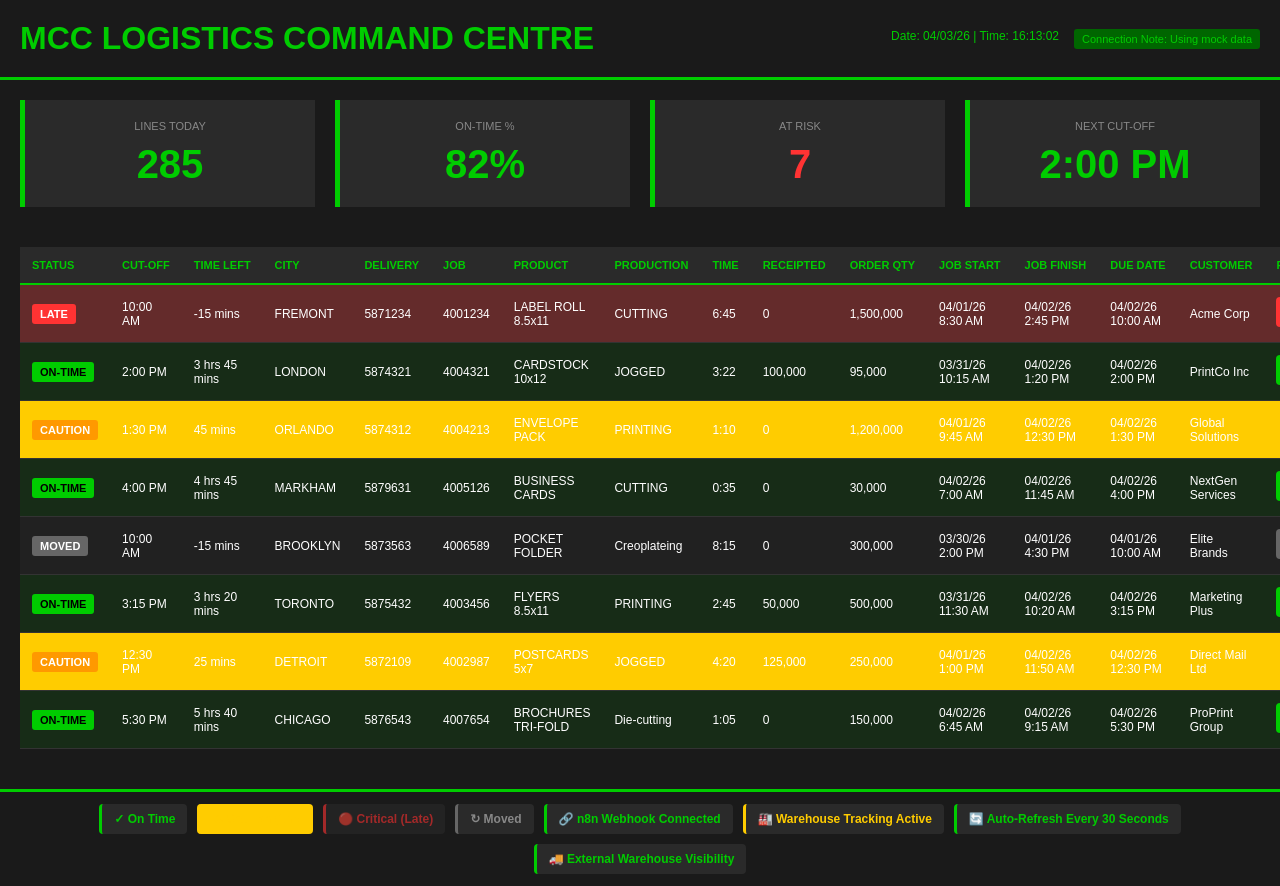
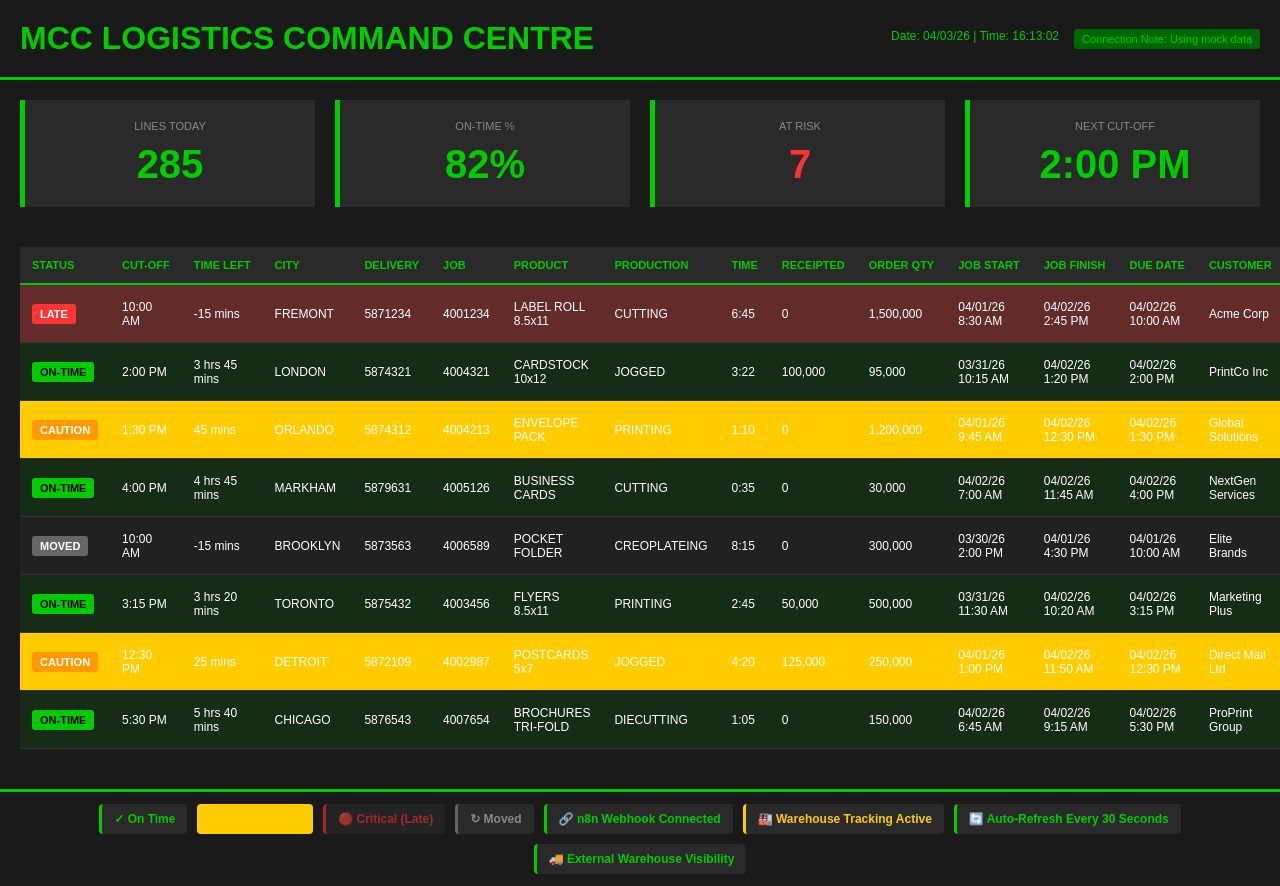
Before and after one commit to ricardo-business-camp/mcc-logistics-dashboard, a React (Create React App) app: page / in a window 1280 px wide. Built offline with nearby package versions, Linux system fonts and the light colour scheme.

Commit message:
Update App.js

```diff
--- a/src/App.js
+++ b/src/App.js
@@ -15,10 +15,10 @@ function App() {
     { status: 'ON-TIME', cutoff: '2:00 PM', timeLeft: '3 hrs 45 mins', city: 'LONDON', delivery: '5874321', job: '4004321', product: 'CARDSTOCK 10x12', production: 'JOGGED', timeInStatus: '3:22', receipted: '100,000', orderQty: '95,000', jobStart: '03/31/26 10:15 AM', jobFinish: '04/02/26 1:20 PM', dueDate: '04/02/26 2:00 PM', customer: 'PrintCo Inc', readyPercent: 100, truck: 'SHUTTLE-Q1', warehouse: 'EXTERNAL' },
     { status: 'CAUTION', cutoff: '1:30 PM', timeLeft: '45 mins', city: 'ORLANDO', delivery: '5874312', job: '4004213', product: 'ENVELOPE PACK', production: 'PRINTING', timeInStatus: '1:10', receipted: 0, orderQty: '1,200,000', jobStart: '04/01/26 9:45 AM', jobFinish: '04/02/26 12:30 PM', dueDate: '04/02/26 1:30 PM', customer: 'Global Solutions', readyPercent: 75, truck: 'SHUTTLE-Q2', warehouse: 'EXTERNAL' },
     { status: 'ON-TIME', cutoff: '4:00 PM', timeLeft: '4 hrs 45 mins', city: 'MARKHAM', delivery: '5879631', job: '4005126', product: 'BUSINESS CARDS', production: 'CUTTING', timeInStatus: '0:35', receipted: 0, orderQty: '30,000', jobStart: '04/02/26 7:00 AM', jobFinish: '04/02/26 11:45 AM', dueDate: '04/02/26 4:00 PM', customer: 'NextGen Services', readyPercent: 100, truck: 'SHUTTLE-Q3', warehouse: 'MCC PLANT' },
-    { status: 'MOVED', cutoff: '10:00 AM', timeLeft: '-15 mins', city: 'BROOKLYN', delivery: '5873563', job: '4006589', product: 'POCKET FOLDER', production: 'Creoplateing', timeInStatus: '8:15', receipted: 0, orderQty: '300,000', jobStart: '03/30/26 2:00 PM', jobFinish: '04/01/26 4:30 PM', dueDate: '04/01/26 10:00 AM', customer: 'Elite Brands', readyPercent: 100, truck: 'SHIPPED', warehouse: 'MCC PLANT' },
+    { status: 'MOVED', cutoff: '10:00 AM', timeLeft: '-15 mins', city: 'BROOKLYN', delivery: '5873563', job: '4006589', product: 'POCKET FOLDER', production: 'CREOPLATEING', timeInStatus: '8:15', receipted: 0, orderQty: '300,000', jobStart: '03/30/26 2:00 PM', jobFinish: '04/01/26 4:30 PM', dueDate: '04/01/26 10:00 AM', customer: 'Elite Brands', readyPercent: 100, truck: 'SHIPPED', warehouse: 'MCC PLANT' },
     { status: 'ON-TIME', cutoff: '3:15 PM', timeLeft: '3 hrs 20 mins', city: 'TORONTO', delivery: '5875432', job: '4003456', product: 'FLYERS 8.5x11', production: 'PRINTING', timeInStatus: '2:45', receipted: '50,000', orderQty: '500,000', jobStart: '03/31/26 11:30 AM', jobFinish: '04/02/26 10:20 AM', dueDate: '04/02/26 3:15 PM', customer: 'Marketing Plus', readyPercent: 100, truck: 'SHUTTLE-Q1', warehouse: 'MCC PLANT' },
     { status: 'CAUTION', cutoff: '12:30 PM', timeLeft: '25 mins', city: 'DETROIT', delivery: '5872109', job: '4002987', product: 'POSTCARDS 5x7', production: 'JOGGED', timeInStatus: '4:20', receipted: '125,000', orderQty: '250,000', jobStart: '04/01/26 1:00 PM', jobFinish: '04/02/26 11:50 AM', dueDate: '04/02/26 12:30 PM', customer: 'Direct Mail Ltd', readyPercent: 60, truck: 'SHUTTLE-Q2', warehouse: 'EXTERNAL' },
-    { status: 'ON-TIME', cutoff: '5:30 PM', timeLeft: '5 hrs 40 mins', city: 'CHICAGO', delivery: '5876543', job: '4007654', product: 'BROCHURES TRI-FOLD', production: 'Die-cutting', timeInStatus: '1:05', receipted: 0, orderQty: '150,000', jobStart: '04/02/26 6:45 AM', jobFinish: '04/02/26 9:15 AM', dueDate: '04/02/26 5:30 PM', customer: 'ProPrint Group', readyPercent: 85, truck: 'SHUTTLE-Q3', warehouse: 'MCC PLANT' }
+    { status: 'ON-TIME', cutoff: '5:30 PM', timeLeft: '5 hrs 40 mins', city: 'CHICAGO', delivery: '5876543', job: '4007654', product: 'BROCHURES TRI-FOLD', production: 'DIECUTTING', timeInStatus: '1:05', receipted: 0, orderQty: '150,000', jobStart: '04/02/26 6:45 AM', jobFinish: '04/02/26 9:15 AM', dueDate: '04/02/26 5:30 PM', customer: 'ProPrint Group', readyPercent: 85, truck: 'SHUTTLE-Q3', warehouse: 'MCC PLANT' }
   ]);
 
   useEffect(() => {
@@ -41,7 +41,7 @@ function App() {
   }, []);
 
   useEffect(() => {
-    const productionStatuses = ['CUTTING', 'JOGGED', 'PRINTING', 'Creoplateing', 'Die-cutting', 'Reconciling'];
+    const productionStatuses = ['CUTTING', 'JOGGED', 'PRINTING', 'CREOPLATEING', 'DIECUTTING', 'RECONCILING'];
 
     const tableRefreshTimer = setInterval(() => {
       setOrders(prevOrders =>
```
